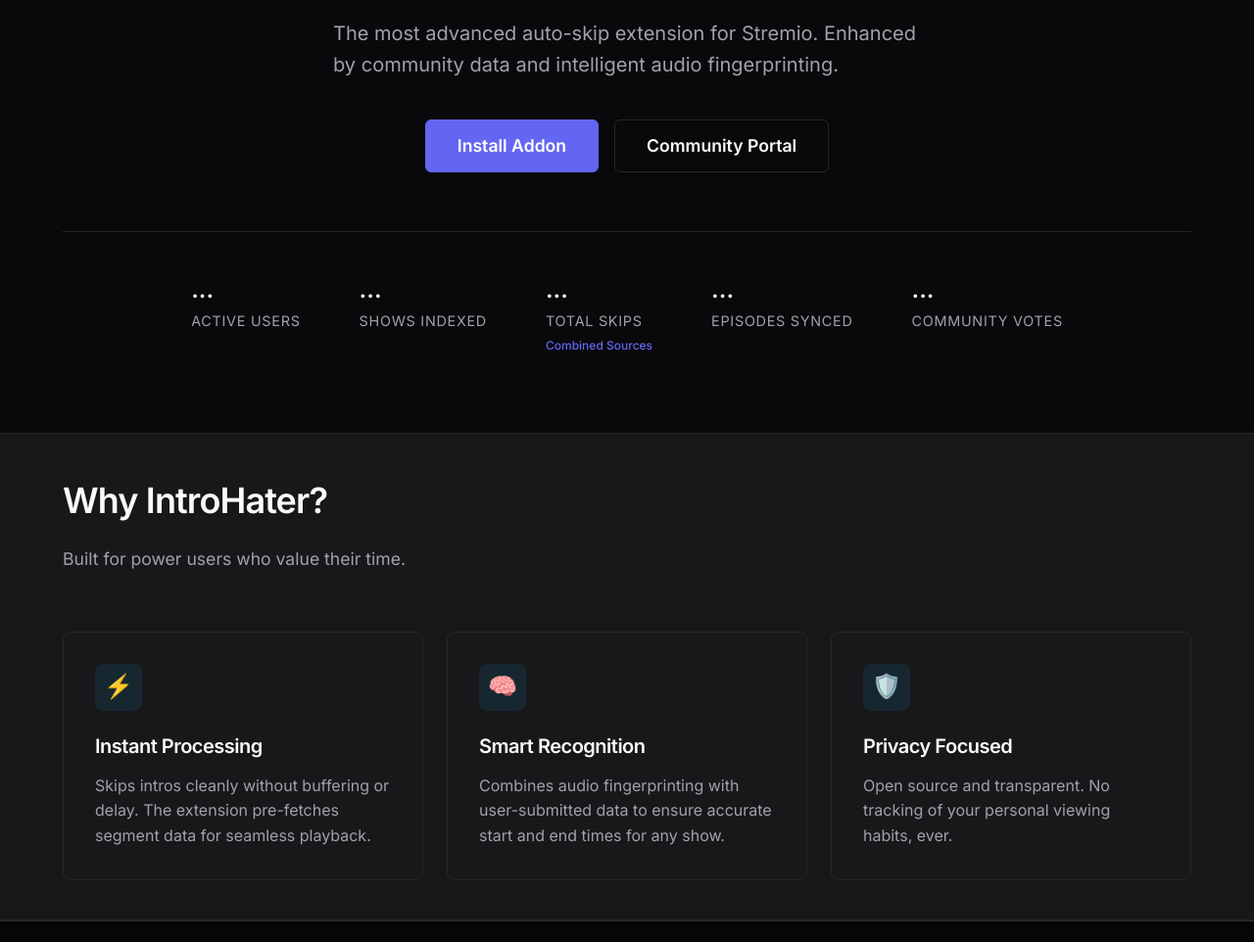
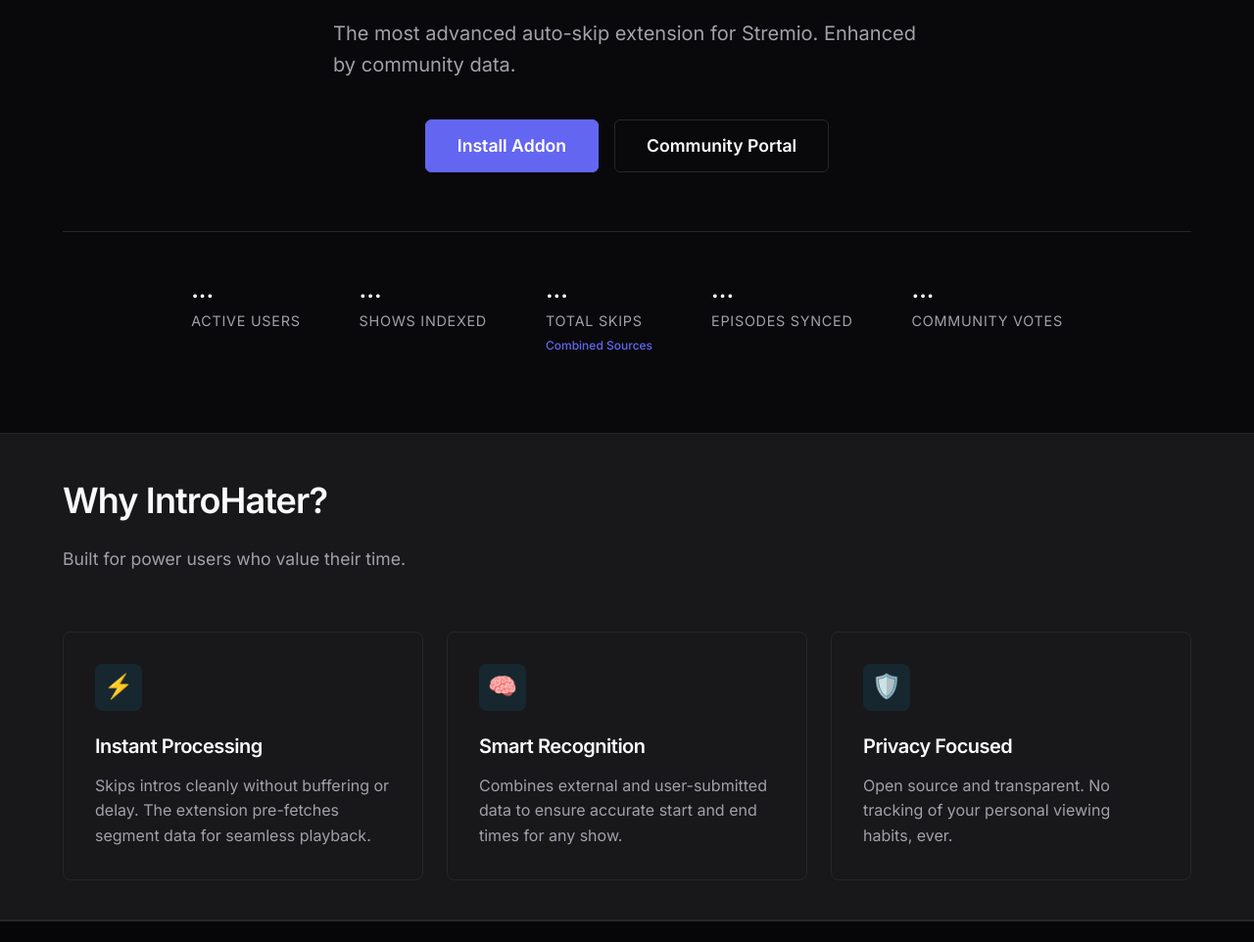
Before and after one commit to introhaterapp/IntroHater, a browser extension: page docs/index.html in a window 1280 px wide. Shown: the part 249-1211 px from the top of the page at 98% size. Drawn offline with Linux system fonts and the light colour scheme; no server answers.

Commit message:
feat: Add initial landing page HTML structure.

```diff
--- a/docs/index.html
+++ b/docs/index.html
@@ -56,8 +56,7 @@
                 </h1>
                 <p class="hero-subtitle animate-fade-in"
                     style="font-size: 1.25rem; color: var(--text-muted); max-width: 600px; margin: 0 auto 40px auto; animation-delay: 0.1s;">
-                    The most advanced auto-skip extension for Stremio. Enhanced by community data and intelligent audio
-                    fingerprinting.
+                    The most advanced auto-skip extension for Stremio. Enhanced by community data.
                 </p>
 
                 <div class="hero-buttons justify-center animate-fade-in"
@@ -147,7 +146,7 @@
                         </div>
                         <h3 style="font-size: 1.25rem; margin-bottom: 12px;">Smart Recognition</h3>
                         <p style="color: var(--text-muted);">
-                            Combines audio fingerprinting with user-submitted data to ensure accurate start and end
+                            Combines external and user-submitted data to ensure accurate start and end
                             times for any show.
                         </p>
                     </div>
```
